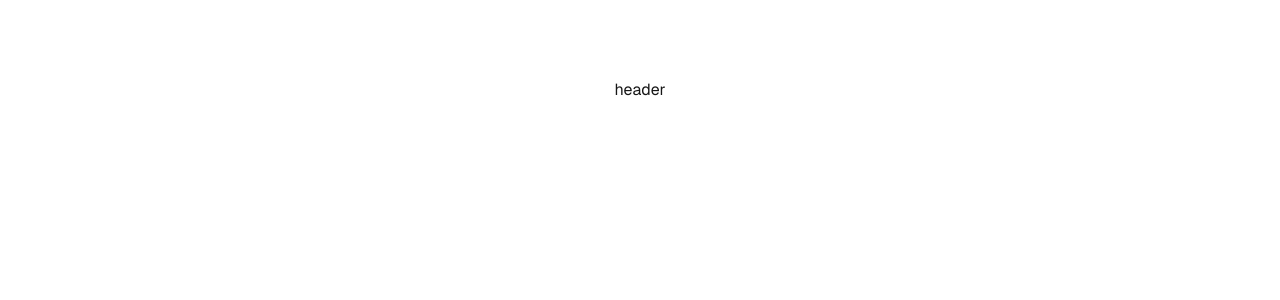
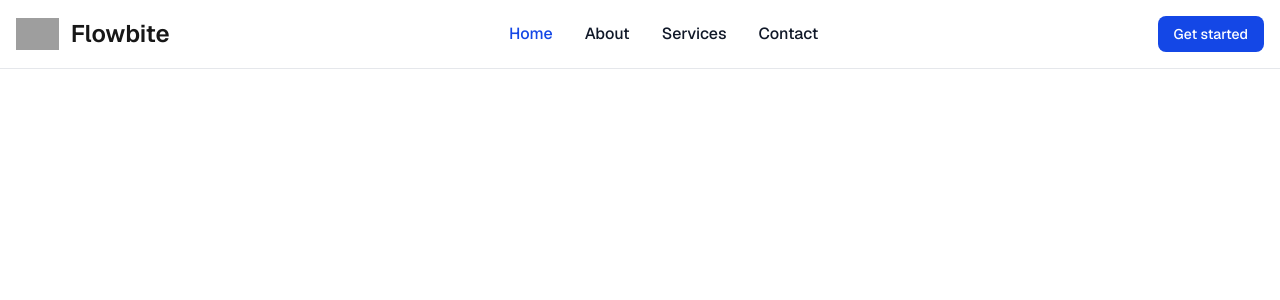
Before and after one commit to alyzidan/dokkan, a Next.js app: page / in a window 1280 px wide. Shown: the top 300 px of the page. Built offline with nearby package versions, Linux system fonts and the light colour scheme; grey boxes are pictures that could not be loaded.

Commit message:
feat(ui-login) adding scss and header elements

```diff
--- /dev/null
+++ b/src/app/globals.scss
@@ -0,0 +1,46 @@
+@use "../styles/variables" as *;
+@import "tailwindcss";
+:root {
+  --background: #ffffff;
+  --foreground: #171717;
+}
+
+@theme inline {
+  --color-background: var(--background);
+  --color-foreground: var(--foreground);
+  --font-sans: var(--font-geist-sans);
+  --font-mono: var(--font-geist-mono);
+}
+
+@media (prefers-color-scheme: dark) {
+  :root {
+    --background: #0a0a0a;
+    --foreground: #ededed;
+  }
+}
+
+body {
+  background: var(--background);
+  color: var(--foreground);
+  font-family: Arial, Helvetica, sans-serif;
+}
+
+* {
+  box-sizing: border-box;
+  padding: 0;
+  margin: 0;
+}
+
+html,
+body {
+  max-width: 100vw;
+  overflow-x: hidden;
+  font-family: system-ui, -apple-system, BlinkMacSystemFont, "Segoe UI", Roboto,
+    Oxygen, Ubuntu, Cantarell, "Open Sans", "Helvetica Neue", sans-serif;
+  background-color: $color-bg;
+}
+
+a {
+  color: inherit;
+  text-decoration: none;
+}
--- a/src/components/Header/index.tsx
+++ b/src/components/Header/index.tsx
@@ -1,5 +1,109 @@
+import { Box, Flex } from "@chakra-ui/react";
+import Link from "next/link";
+import { MotionDiv } from "@/components/Motion";
+import styles from "./styles.module.scss";
+
+const navItems = [
+  { label: "About us", href: "#", id: "0" },
+  { label: "Team", href: "#", id: "1" },
+  { label: "Solutions", href: "#", id: "2" },
+  { label: "Blog", href: "#", id: "3" },
+];
+
 const Header = () => {
-  return <div>header</div>;
+  return (
+    <div className={styles.header}>
+      <nav className="bg-white dark:bg-gray-900 fixed w-full z-20 top-0 start-0 border-b border-gray-200 dark:border-gray-600">
+        <div className="max-w-screen-xl flex flex-wrap items-center justify-between mx-auto p-4">
+          <a
+            href="https://flowbite.com/"
+            className="flex items-center space-x-3 rtl:space-x-reverse"
+          >
+            <img
+              src="https://flowbite.com/docs/images/logo.svg"
+              className="h-8"
+              alt="Flowbite Logo"
+            />
+            <span className="self-center text-2xl font-semibold whitespace-nowrap dark:text-white">
+              Flowbite
+            </span>
+          </a>
+          <div className="flex md:order-2 space-x-3 md:space-x-0 rtl:space-x-reverse">
+            <button
+              type="button"
+              className="text-white bg-blue-700 hover:bg-blue-800 focus:ring-4 focus:outline-none focus:ring-blue-300 font-medium rounded-lg text-sm px-4 py-2 text-center dark:bg-blue-600 dark:hover:bg-blue-700 dark:focus:ring-blue-800"
+            >
+              Get started
+            </button>
+            <button
+              data-collapse-toggle="navbar-sticky"
+              type="button"
+              className="inline-flex items-center p-2 w-10 h-10 justify-center text-sm text-gray-500 rounded-lg md:hidden hover:bg-gray-100 focus:outline-none focus:ring-2 focus:ring-gray-200 dark:text-gray-400 dark:hover:bg-gray-700 dark:focus:ring-gray-600"
+              aria-controls="navbar-sticky"
+              aria-expanded="false"
+            >
+              <span className="sr-only">Open main menu</span>
+              <svg
+                className="w-5 h-5"
+                aria-hidden="true"
+                xmlns="http://www.w3.org/2000/svg"
+                fill="none"
+                viewBox="0 0 17 14"
+              >
+                <path
+                  stroke="currentColor"
+                  strokeLinecap="round"
+                  strokeLinejoin="round"
+                  strokeWidth="2"
+                  d="M1 1h15M1 7h15M1 13h15"
+                />
+              </svg>
+            </button>
+          </div>
+          <div
+            className="items-center justify-between hidden w-full md:flex md:w-auto md:order-1"
+            id="navbar-sticky"
+          >
+            <ul className="flex flex-col p-4 md:p-0 mt-4 font-medium border border-gray-100 rounded-lg bg-gray-50 md:space-x-8 rtl:space-x-reverse md:flex-row md:mt-0 md:border-0 md:bg-white dark:bg-gray-800 md:dark:bg-gray-900 dark:border-gray-700">
+              <li>
+                <a
+                  href="#"
+                  className="block py-2 px-3 text-white bg-blue-700 rounded md:bg-transparent md:text-blue-700 md:p-0 md:dark:text-blue-500"
+                  aria-current="page"
+                >
+                  Home
+                </a>
+              </li>
+              <li>
+                <a
+                  href="#"
+                  className="block py-2 px-3 text-gray-900 rounded hover:bg-gray-100 md:hover:bg-transparent md:hover:text-blue-700 md:p-0 md:dark:hover:text-blue-500 dark:text-white dark:hover:bg-gray-700 dark:hover:text-white md:dark:hover:bg-transparent dark:border-gray-700"
+                >
+                  About
+                </a>
+              </li>
+              <li>
+                <a
+                  href="#"
+                  className="block py-2 px-3 text-gray-900 rounded hover:bg-gray-100 md:hover:bg-transparent md:hover:text-blue-700 md:p-0 md:dark:hover:text-blue-500 dark:text-white dark:hover:bg-gray-700 dark:hover:text-white md:dark:hover:bg-transparent dark:border-gray-700"
+                >
+                  Services
+                </a>
+              </li>
+              <li>
+                <a
+                  href="#"
+                  className="block py-2 px-3 text-gray-900 rounded hover:bg-gray-100 md:hover:bg-transparent md:hover:text-blue-700 md:p-0 md:dark:hover:text-blue-500 dark:text-white dark:hover:bg-gray-700 dark:hover:text-white md:dark:hover:bg-transparent dark:border-gray-700"
+                >
+                  Contact
+                </a>
+              </li>
+            </ul>
+          </div>
+        </div>
+      </nav>
+    </div>
+  );
 };
 
 export default Header;
--- /dev/null
+++ b/src/components/Header/styles.module.scss
@@ -0,0 +1 @@
+@use "../../styles/variables" as *;
--- /dev/null
+++ b/src/components/Motion.tsx
@@ -0,0 +1,11 @@
+// components/Motion.tsx
+"use client";
+
+import { motion } from "framer-motion";
+import { ComponentProps } from "react";
+
+type MotionProps = ComponentProps<typeof motion.div>;
+
+export const MotionDiv = (props: MotionProps) => {
+  return <motion.div {...props} />;
+};
--- a/src/styles/_variables.scss
+++ b/src/styles/_variables.scss
@@ -0,0 +1,45 @@
+// Colors
+$color-primary: #4f46e5;
+$color-primary-light: #6366f1;
+$color-primary-dark: #4338ca;
+$color-text: #1e293b;
+$color-text-light: #64748b;
+$color-border: #e2e8f0;
+$color-bg: #f8fafc;
+$color-white: #ffffff;
+$color-error: #dc2626;
+
+// Spacing
+$space-xs: 0.25rem;
+$space-sm: 0.5rem;
+$space-md: 1rem;
+$space-lg: 1.5rem;
+$space-xl: 2rem;
+$space-2xl: 3rem;
+
+// Font sizes
+$text-xs: 0.75rem;
+$text-sm: 0.875rem;
+$text-base: 1rem;
+$text-lg: 1.125rem;
+$text-xl: 1.25rem;
+$text-2xl: 1.5rem;
+$text-3xl: 1.875rem;
+$text-4xl: 2.25rem;
+
+// Border radius
+$radius-sm: 0.25rem;
+$radius-md: 0.5rem;
+$radius-lg: 0.75rem;
+$radius-full: 9999px;
+
+// Shadows
+$shadow-sm: 0 1px 2px 0 rgba(0, 0, 0, 0.05);
+$shadow-md: 0 4px 6px -1px rgba(0, 0, 0, 0.1), 0 2px 4px -2px rgba(0, 0, 0, 0.1);
+$shadow-lg: 0 10px 15px -3px rgba(0, 0, 0, 0.1),
+  0 4px 6px -4px rgba(0, 0, 0, 0.1);
+
+// Transitions
+$transition-fast: 150ms;
+$transition-normal: 300ms;
+$transition-slow: 500ms;
```
Also changed, not shown: package.json (+4 -3 lines), 1 other file (tests, documents, lock files or other folders).
